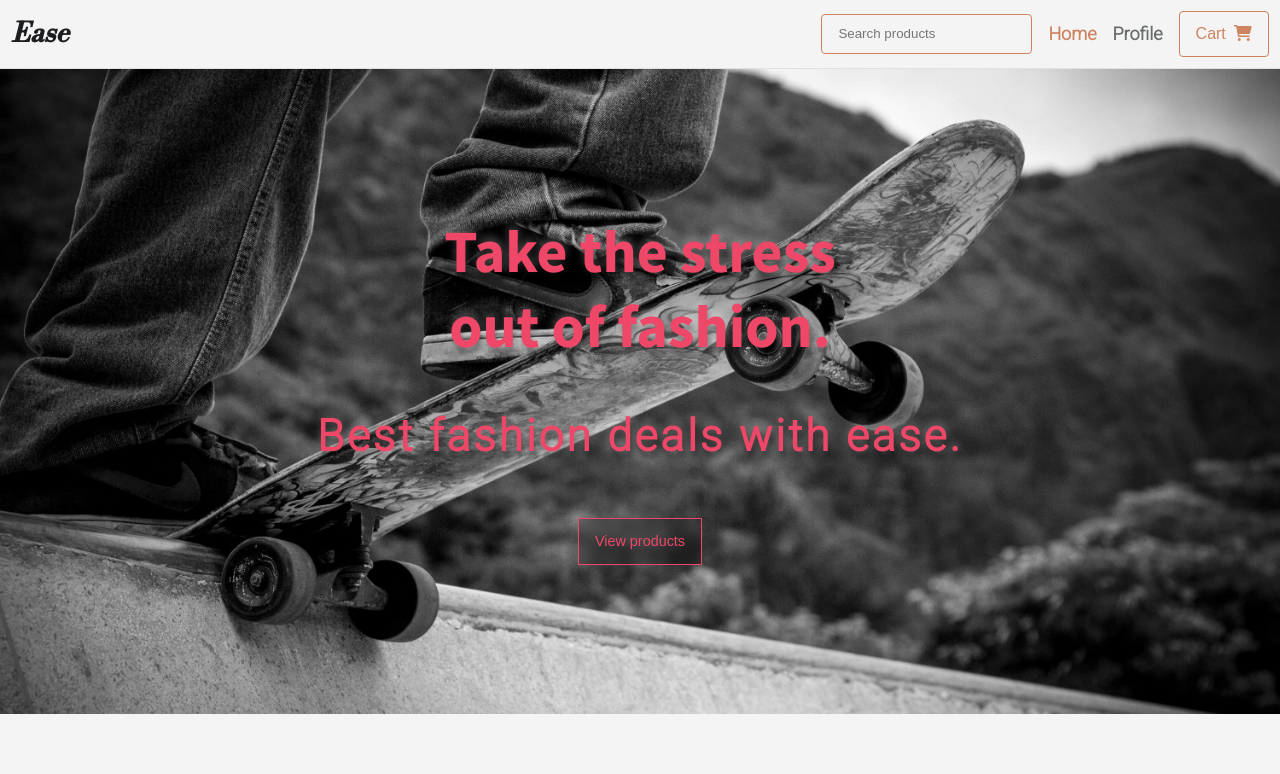
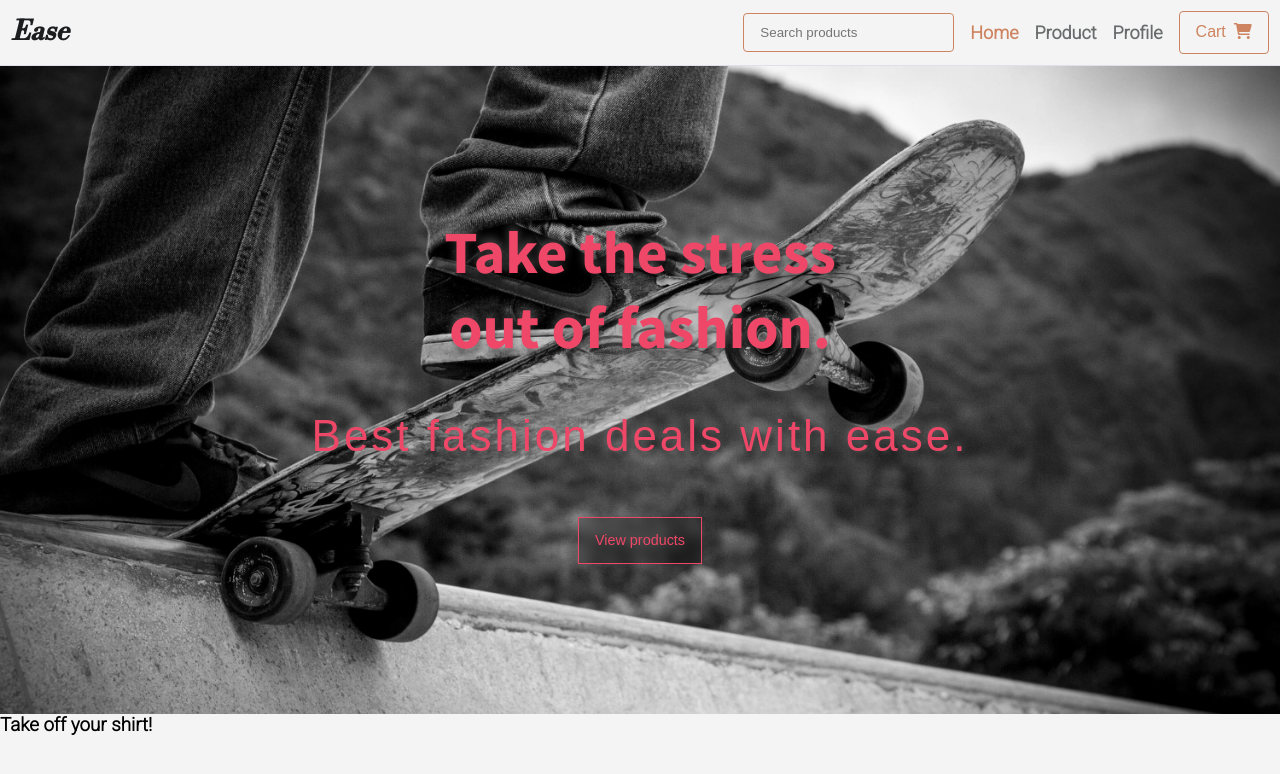
Before and after one commit to sosring/Ease-ecom, a Vue app: page / in a window 1280 px wide. Shown: the top 774 px of the page. Built offline with nearby package versions, Linux system fonts and the light colour scheme; no server answers; the database is empty.

Commit message:
root files

```diff
--- a/src/App.vue
+++ b/src/App.vue
@@ -13,11 +13,17 @@
   import { onMounted } from 'vue'
   import Navbar from './components/TheNavbar.vue'
   import { useAuthStore } from '@/stores/auth'
+  import { useProductStore } from '@/stores/product'
   import { vAutoAnimate } from '@formkit/auto-animate'
 
   const useAuth = useAuthStore()
+  const productStore = useProductStore()
 
-  onMounted(() => useAuth.init() )
+
+  onMounted(() => {
+    useAuth.init()
+    productStore.fetchProductData()
+  })
 </script>
 
 <style lang="scss">
@@ -30,6 +36,8 @@
 
   .main-container {
     width: 100%;
+    height: 100%;
+    overflow: scroll;
 
     position: fixed;
     top: 6%;
--- a/src/components/TheNavbar.vue
+++ b/src/components/TheNavbar.vue
@@ -48,6 +48,9 @@
   import { ref,  } from 'vue'
   import { onClickOutside } from '@vueuse/core'
   import { vAutoAnimate } from '@formkit/auto-animate'
+  import { useAuthStore } from '@/stores/auth'
+
+  const useAuth = useAuthStore()
 
   const showNav = ref(null)
   const screenWidth = ref(null)
@@ -56,23 +59,24 @@
   const NavBtnRef = ref('')
 
   const toggleNav = () => {
-    screenWidth.value <= 600 ? showNav.value = !showNav.value : showNav.value
+    screenWidth.value <= 900 ? showNav.value = !showNav.value : showNav.value
   }
 
   onClickOutside( NavbarRef, () => {
-    screenWidth.value <= 600 ? showNav.value = false : showNav.value
+    screenWidth.value <= 900 ? showNav.value = false : showNav.value
   }, { ignore: [NavBtnRef] })
 
   const checkScreen = () => {
     screenWidth.value = window.innerWidth
-    screenWidth.value <= 600 ? showNav.value = false : showNav.value = true
+    screenWidth.value <= 900 ? showNav.value = false : showNav.value = true
   }
   checkScreen()
   window.addEventListener('resize', checkScreen)
 
   const routes = [
     { name: 'Home', path: 'home' },
-    { name: 'Profile', path: 'auth' }
+    { name: 'Product', path: 'products' },
+    { name:  'Profile'   , path: 'auth' }
   ]
 </script>
 
@@ -104,7 +108,7 @@
     max-width: 1540px;
     margin: 0 auto;
 
-    @include screen-sm {
+    @include screen-md {
       flex-direction: row;
     }
 
@@ -122,7 +126,7 @@
         display: inline-block;
         font-size: 1.1rem;
 
-        @include screen-sm {
+        @include screen-md {
          display: none;
         }
       }
@@ -136,7 +140,7 @@
       .form-inputs {
         margin: 0 0 1rem;
 
-        @include screen-sm {
+        @include screen-md {
           margin: 0 1rem 0 0;
         }
       }
@@ -154,7 +158,7 @@
         }
       }
 
-      @include screen-sm {
+      @include screen-md {
         margin: 0;
         @include flexCenter(center, none, row);
 
@@ -168,7 +172,7 @@
       display: flex;
 
       color: $white;
-      padding: .8rem 1rem;
+      padding: .7rem 1rem;
       border-radius: 4px;
       background: $brown;
 
@@ -182,7 +186,6 @@
         border: $brown 1px solid;
         color: $brown;
         background: transparent;
-        padding: .8rem 1rem;
         font-size: 1rem;
 
         &:hover{
--- a/src/stores/product.js
+++ b/src/stores/product.js
@@ -1,11 +1,31 @@
 import { ref, computed } from 'vue'
 import { defineStore } from 'pinia'
+import { collection, query, where, onSnapshot } from "firebase/firestore";
 import { db } from '@/js/firebase'
+
+const collections = collection(db, 'products')
+const queryCollection = query(collections)
 
 export const useProductStore = defineStore('productStore', {
   state: () => ({
+    products: [],
+    productLoaded: null
   }),
 
   actions: {
+
+    async fetchProductData () {
+
+      await onSnapshot(queryCollection, (querySnapshot) => {
+        const products = []
+
+        querySnapshot.forEach((doc) => {
+          products.push(doc.data())
+        });
+
+        this.products = products
+      });
+    }
+
   }
 })
--- a/src/views/Homepage.vue
+++ b/src/views/Homepage.vue
@@ -1,7 +1,8 @@
 <template>
 
   <section class="product-banner">
-    <div class="banner-tag">
+    <div class="banner-tag"
+     v-motion-slide-visible-once-top>
       <h1>Take the stress <br>
       out of fashion.</h1> <br>
 
@@ -13,13 +14,17 @@
     </div>
   </section>
 
-  <section class="product slider">
-    <h3></h3>
+  <section class="product-slider">
+
+    <h3>Take off your shirt!</h3>
   </section>
 </template>
 
 <script setup>
+  import { ref, onMounted } from 'vue'
+  import { useProductStore } from '@/stores/product'
 
+  const productStore = useProductStore()
 </script>
 
 <style lang="scss" scoped>
@@ -60,8 +65,7 @@
     }
 
     p {
-      @include fontStyle($roboto, 1.1em);
-      font-weight: 700;
+      @include fontStyle('arial', 1.1em);
       letter-spacing: 3px;
     }
 
--- a/src/views/Productpage.vue
+++ b/src/views/Productpage.vue
@@ -1,5 +1,15 @@
 <template>
+
+  <section class="product-page-wrapper">
+  </section>
 </template>
 
 <script setup>
 </script>
+
+<style lang="scss" scoped>
+  @import '@/styles/main';
+
+  .product-page-wrapper {
+  }
+</style>
```
